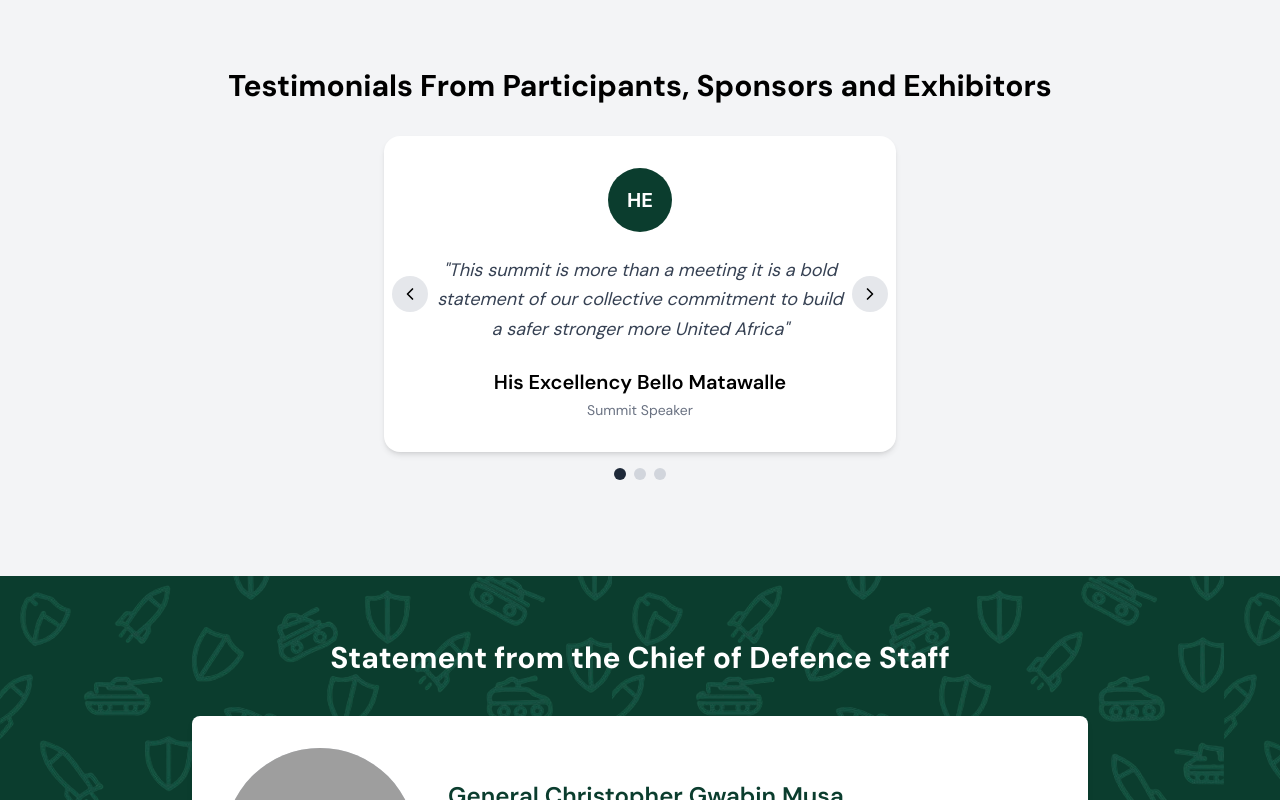
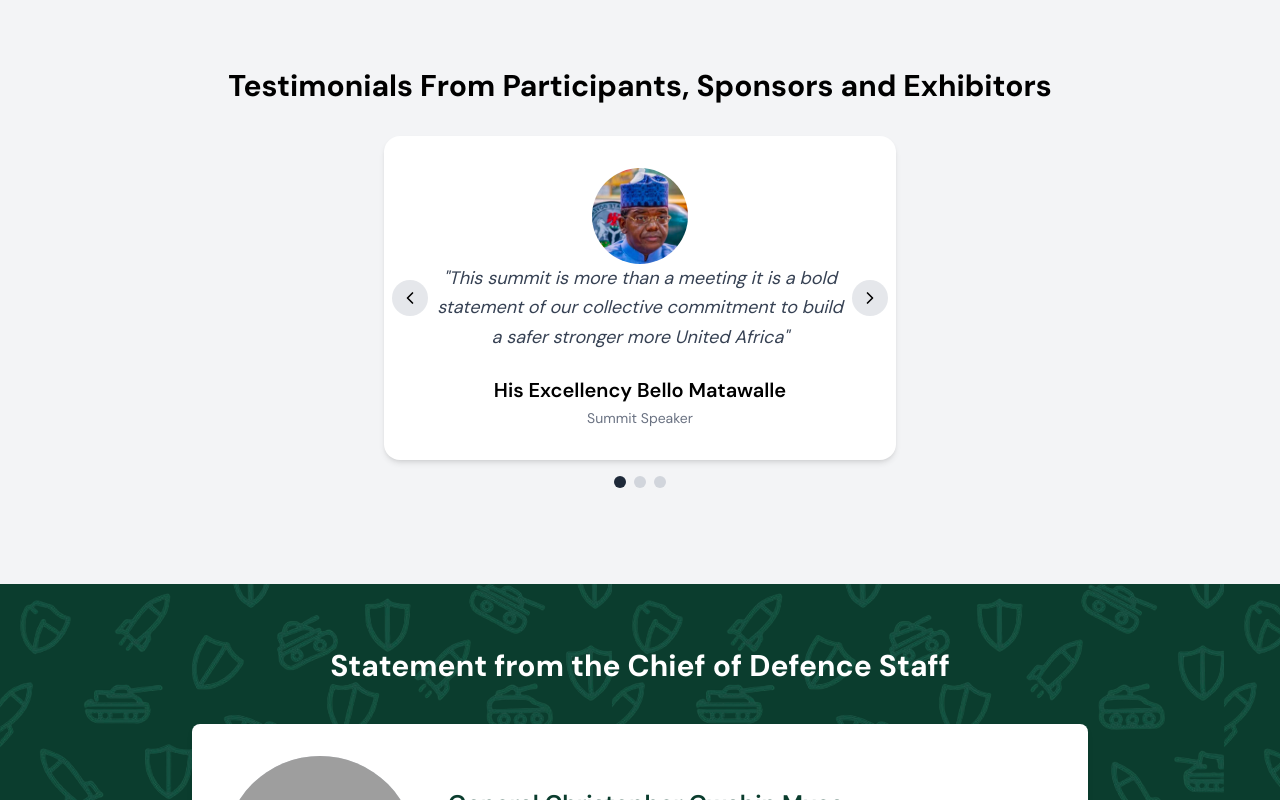
Before and after one commit to 26thavenue/africancds, a Next.js app: page / in a window 1280 px wide. Shown: the part 2900-3700 px from the top of the page. Built offline with nearby package versions, Linux system fonts and the light colour scheme; grey boxes are pictures that could not be loaded.

Commit message:
Added the picture

```diff
--- a/src/app/components/Testimonial.tsx
+++ b/src/app/components/Testimonial.tsx
@@ -7,12 +7,14 @@ const testimonials = [
     role: "Summit Speaker",
     feedback:
       "This summit is more than a meeting it is a bold statement of our collective commitment to build a safer stronger more United Africa",
+    image:"/testimonials/Bello.jpg"
   },
   {
     name: "Vice President Kashmiri Shettima",
     role: "Summit Speaker",
     feedback:
       "This Summit, the first of its kind could not have happened at a better time",
+    image:"/testimonials/VP.jpg"
   },
   {
     name: "Deputy Secretary General United Nations",
@@ -40,11 +42,17 @@ export default function TestimonialCarousel() {
       </h2>
 
       <div className="relative max-w-lg bg-white shadow-md rounded-2xl p-8 flex flex-col items-center">
+        {testimonials[current].image ?
+        <div className=" rounded-full ">
+          <img src={testimonials[current].image} alt={testimonials[current].name} className="w-24 h-24 rounded-full object-cover"/>
+        </div> :
         <div className="w-16 h-16 bg-primary rounded-full flex items-center justify-center mb-6">
           <span className="text-white font-bold text-xl">
             {testimonials[current].name.split(' ').map(word => word[0]).slice(0, 2).join('')}
           </span>
         </div>
+        }
+
 
         <div className="flex flex-col  px-4">
            <p className="text-gray-700 text-base lg:text-lg italic text-center mb-6 leading-relaxed">
--- a/src/app/components/VideoComponent.tsx
+++ b/src/app/components/VideoComponent.tsx
@@ -27,7 +27,7 @@ const VideoComponent = () => {
     "&color=9ca3af" +
     "&transparent=0" +
     "&responsive=1" +
-    "&autoplay=1" +
+    "&autoplay=0" +
     "&muted=0" +
     "&controls=1";
 
@@ -72,7 +72,7 @@ const VideoComponent = () => {
   return (
     <div
       ref={sectionRef}
-      className="bg-gray-100 p-4 md:p-16 mb-0 lg:mb-16 transition-all duration-1000"
+      className="bg-gray-100 p-4 md:p-16 mb-0 lg:mb-16 transition-all duration-1000 max-w-screen"
     >
       <div className="max-w-5xl mx-auto">
         <div>
@@ -101,26 +101,6 @@ const VideoComponent = () => {
                 title="African Defense Summit Video"
               />
             </div>
-
-            {/* Custom Controls Overlay */}
-            {/* <div className="absolute bottom-4 left-4 right-4 flex items-center justify-between bg-black bg-opacity-50 backdrop-blur-sm rounded-lg px-4 py-2 opacity-0 group-hover:opacity-100 transition-opacity duration-300">
-              <div className="flex items-center space-x-3">
-                <button
-                  onClick={() => setIsMuted(!isMuted)}
-                  className="text-white hover:text-indigo-300 transition-colors"
-                >
-                  {isMuted ? <VolumeX className="w-5 h-5" /> : <Volume2 className="w-5 h-5" />}
-                </button>
-                <div className="flex items-center space-x-2 text-white text-sm">
-                  <Clock className="w-4 h-4" />
-                  <span>15:30</span>
-                </div>
-              </div>
-
-              <button className="text-white hover:text-indigo-300 transition-colors">
-                <Maximize className="w-5 h-5" />
-              </button>
-            </div> */}
           </div>
         </div>
       </div>
--- a/src/app/globals.css
+++ b/src/app/globals.css
@@ -9,6 +9,9 @@
   --font-instrument-serif: "Instrument Serif"
 }
 
+html, body {
+  overflow-x: hidden;
+}
 
 body {
   font-family: 'DM Sans', sans-serif;
--- a/src/app/pages/gallery.tsx
+++ b/src/app/pages/gallery.tsx
@@ -124,7 +124,7 @@ const Gallery = () => {
   }, [])
 
   return (
-    <div className="min-h-screen flex flex-col">
+    <div className="min-h-screen flex flex-col max-w-screen">
       {/* Hero Section */}
       <div style={{
           backgroundImage: "url('/pic1.png')",
```
Also changed, not shown: public/testimonials/Bello.jpg (added), public/testimonials/VP.jpg (added).
